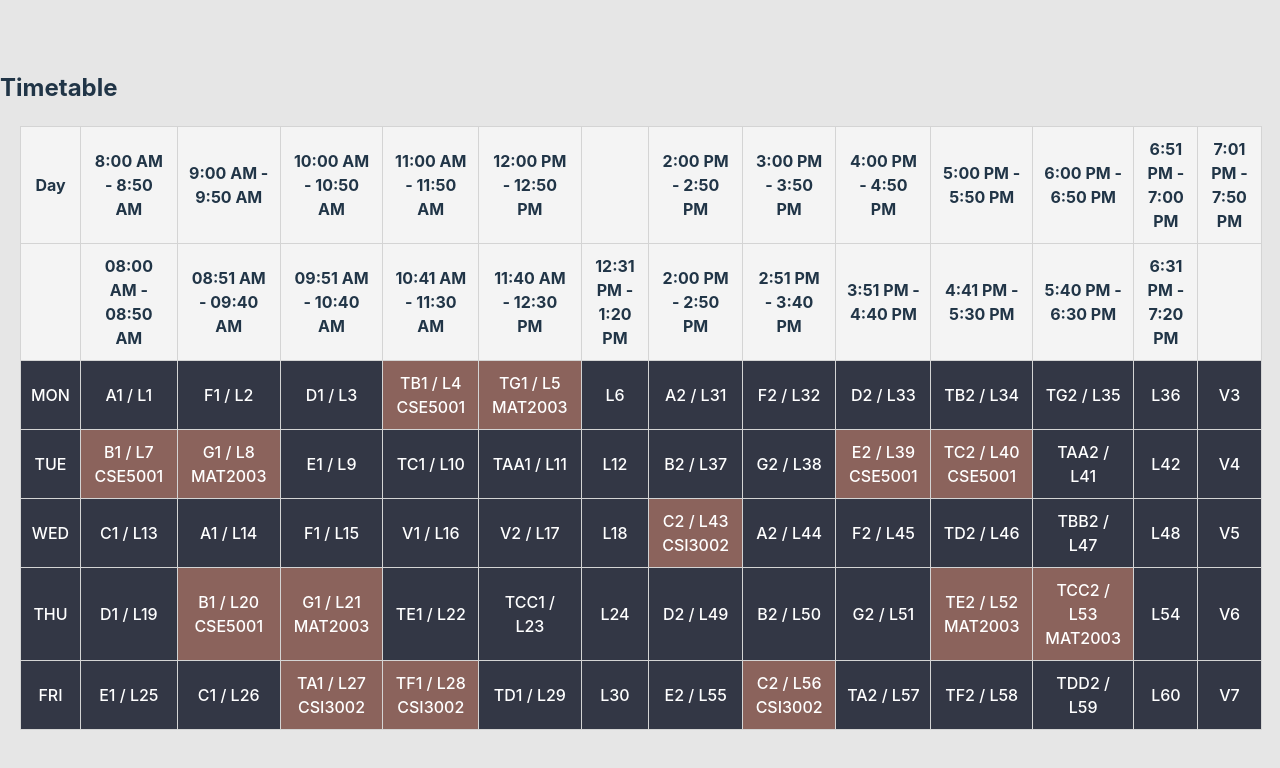
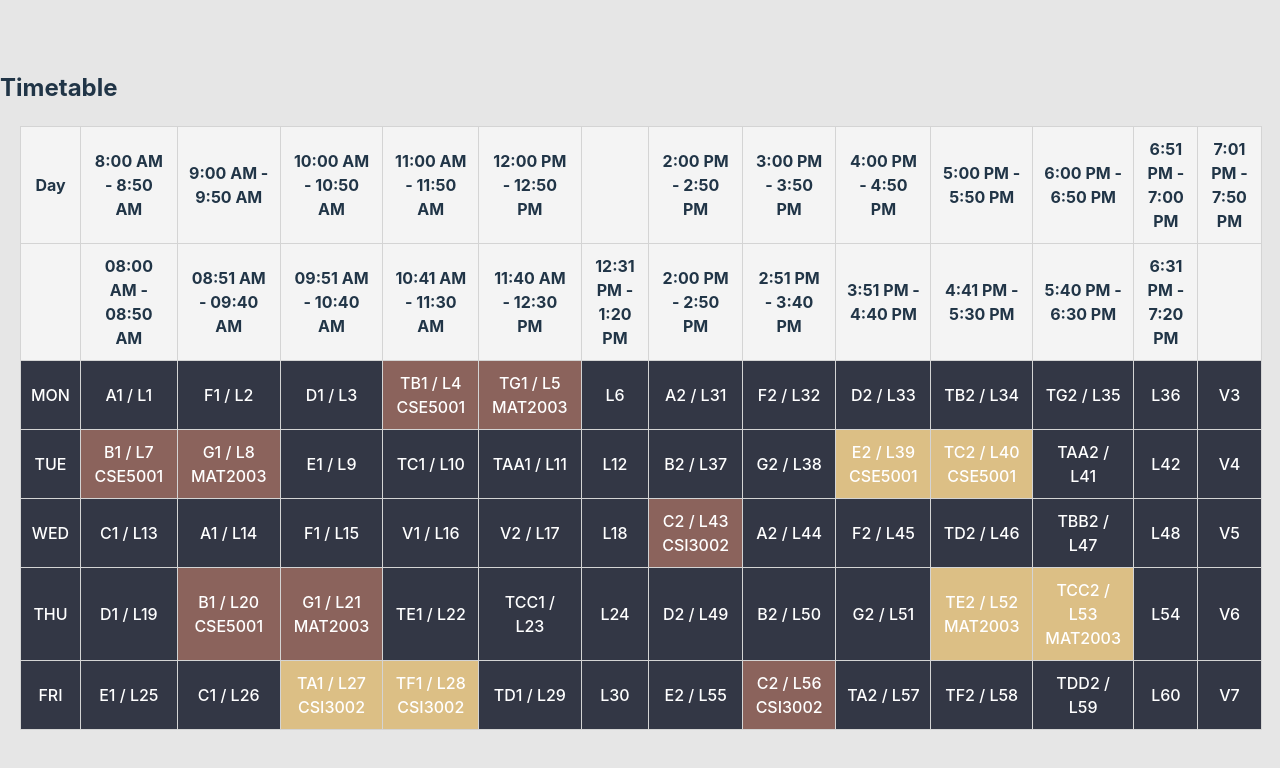
Before and after one commit to coderman400/ffcs, a React (Vite) app: page /result in a window 1280 px wide. Shown: the top 768 px of the page. Built offline with nearby package versions, Linux system fonts and the light colour scheme.

Commit message:
add styling changes, diff color combos for labs and theorys

```diff
--- a/src/components/Result.jsx
+++ b/src/components/Result.jsx
@@ -3,9 +3,11 @@ import timetableData from '../assets/small-schema.json'
 import '../styles/Result.css'
 import courseData from '../assets/result.json'
 
-const takenSlotColor = '#8b635c'
-const takenSlotText = 'white'
+const thTakenSlotColor = '#8b635c'
+const thtakenSlotText = 'white'
 
+const labTakenSlotColor = '#DCBF85'
+const labtakenSlotText = 'white'
 
 function Result(){
    const days = ['mon', 'tue', 'wed', 'thu', 'fri'];
@@ -31,22 +33,27 @@ function Result(){
       {theorySlots.map((slot, index) => {
         if (slot.days && slot.days[day]) {
           let dispSlot;
-
+          let bgColor;
+          let txtColor;
           // Check for both slots
           const slotDay1 = slot.days[day][0];
           const slotDay2 = slot.days[day][1];
 
           if (resultSlots[slotDay1]) {
             dispSlot = resultSlots[slotDay1];
+            bgColor= thTakenSlotColor;
+            txtColor = thtakenSlotText;
           } else if (resultSlots[slotDay2]) {
             dispSlot = resultSlots[slotDay2];
+            bgColor= labTakenSlotColor;
+            txtColor = labtakenSlotText;
           }
 
           console.log(slot.days[day]);
 
           if (dispSlot) {
             return (
-              <td style={{ backgroundColor: takenSlotColor, color: takenSlotText }} key={`${day}-${index}`}>
+              <td style={{ backgroundColor: bgColor, color: txtColor }} key={`${day}-${index}`}>
                 {slotDay1} {slotDay2 ? `/ ${slotDay2}` : ''} <br /> {dispSlot}
               </td>
             );
```
